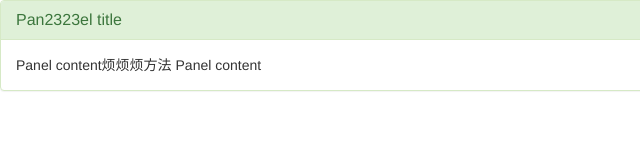
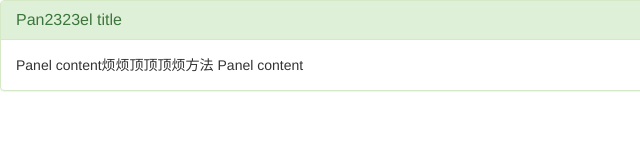
Before and after one commit to caohaohao/demo, a plain HTML site: page index.html in a window 1280 px wide. Shown: the full height of the page, 0-640 px from the left. Drawn offline with Linux system fonts and the light colour scheme.

Commit message:
change some text

```diff
--- a/index.html
+++ b/index.html
@@ -14,7 +14,7 @@
             <h3 class="panel-title">Pan2323el title</h3>
       </div>
       <div class="panel-body">
-            Panel content烦烦烦方法
+            Panel content烦烦顶顶顶烦方法
             Panel content
       </div>
 </div>
```
